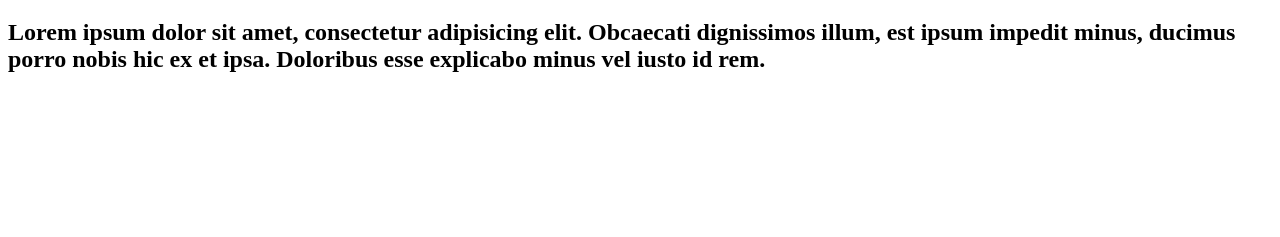
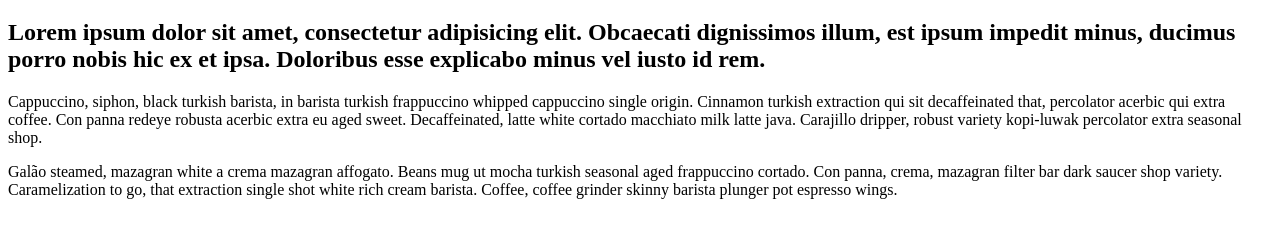
Before and after one commit to jmsherry/c11-communal, a plain HTML site: page index.html in a window 1280 px wide. Shown: the part 61-298 px from the top of the page. Drawn offline with Linux system fonts and the light colour scheme.

Commit message:
added coffee ipsum

```diff
--- a/index.html
+++ b/index.html
@@ -1,19 +1,35 @@
 <!DOCTYPE html>
 <html lang="en">
+  <head>
+    <meta charset="UTF-8" />
+    <meta http-equiv="X-UA-Compatible" content="IE=edge" />
+    <meta name="viewport" content="width=device-width, initial-scale=1.0" />
+    <title>Document</title>
+  </head>
 
-<head>
-  <meta charset="UTF-8">
-  <meta http-equiv="X-UA-Compatible" content="IE=edge">
-  <meta name="viewport" content="width=device-width, initial-scale=1.0">
-  <title>Document</title>
-</head>
+  <body>
+    <h1>Hello Cohort 11!</h1>
 
-<body>
-  <h1>Hello Cohort 11!</h1>
+    <h2>
+      Lorem ipsum dolor sit amet, consectetur adipisicing elit. Obcaecati
+      dignissimos illum, est ipsum impedit minus, ducimus porro nobis hic ex et
+      ipsa. Doloribus esse explicabo minus vel iusto id rem.
+    </h2>
 
-  <h2>Lorem ipsum dolor sit amet, consectetur adipisicing elit.
-    Obcaecati dignissimos illum, est ipsum impedit minus, ducimus porro nobis hic ex et ipsa.
-    Doloribus esse explicabo minus vel iusto id rem.</h2>
-</body>
-
+    <p>
+      Cappuccino, siphon, black turkish barista, in barista turkish frappuccino
+      whipped cappuccino single origin. Cinnamon turkish extraction qui sit
+      decaffeinated that, percolator acerbic qui extra coffee. Con panna redeye
+      robusta acerbic extra eu aged sweet. Decaffeinated, latte white cortado
+      macchiato milk latte java. Carajillo dripper, robust variety kopi-luwak
+      percolator extra seasonal shop.
+    </p>
+    <p>
+      Galão steamed, mazagran white a crema mazagran affogato. Beans mug ut
+      mocha turkish seasonal aged frappuccino cortado. Con panna, crema,
+      mazagran filter bar dark saucer shop variety. Caramelization to go, that
+      extraction single shot white rich cream barista. Coffee, coffee grinder
+      skinny barista plunger pot espresso wings.
+    </p>
+  </body>
 </html>
```
Also changed, not shown: 1 other file.
